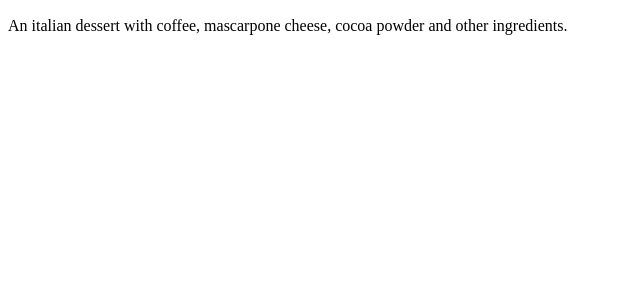
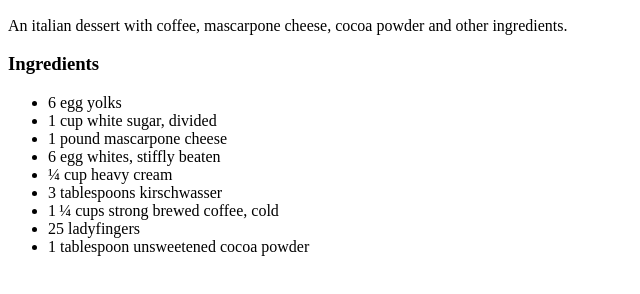
Before and after one commit to Schifferking/odin-recipes, a plain HTML site: page recipes/tiramisu.html in a window 1280 px wide. Shown: the part 434-728 px from the top of the page, without its empty margins (0-640 px from the left). Drawn offline with Linux system fonts and the light colour scheme.

Commit message:
Add ingredients to tiramisu.html

```diff
--- a/recipes/tiramisu.html
+++ b/recipes/tiramisu.html
@@ -13,5 +13,19 @@
         <h2>Description</h2>
 
         <p>An italian dessert with coffee, mascarpone cheese, cocoa powder and other ingredients.</p>
+
+        <h3>Ingredients</h3>
+
+        <ul>
+            <li>6 egg yolks</li>
+            <li>1 cup white sugar, divided</li>
+            <li>1 pound mascarpone cheese</li>
+            <li>6 egg whites, stiffly beaten</li>
+            <li>¼ cup heavy cream</li>
+            <li>3 tablespoons kirschwasser</li>
+            <li>1 ¼ cups strong brewed coffee, cold</li>
+            <li>25 ladyfingers</li>
+            <li>1 tablespoon unsweetened cocoa powder</li>
+        </ul>
     </body>
 </html>
```
